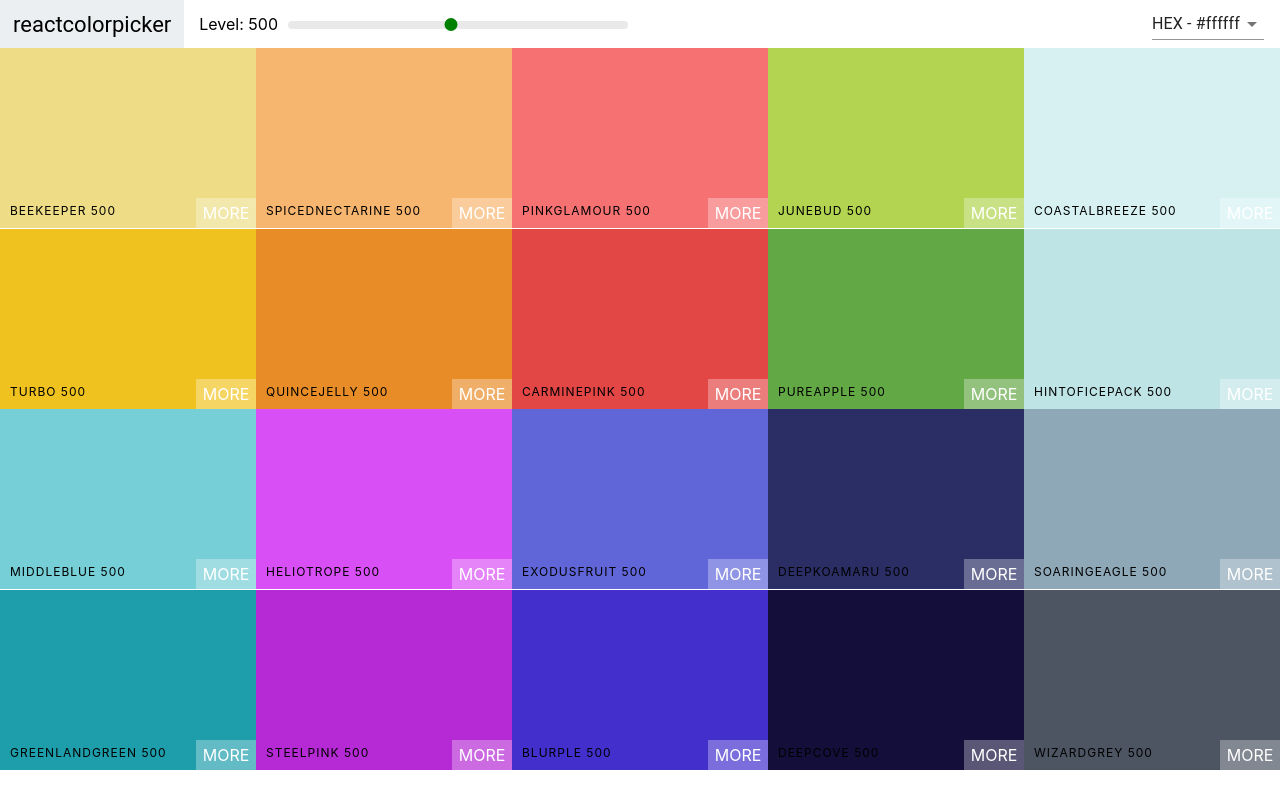
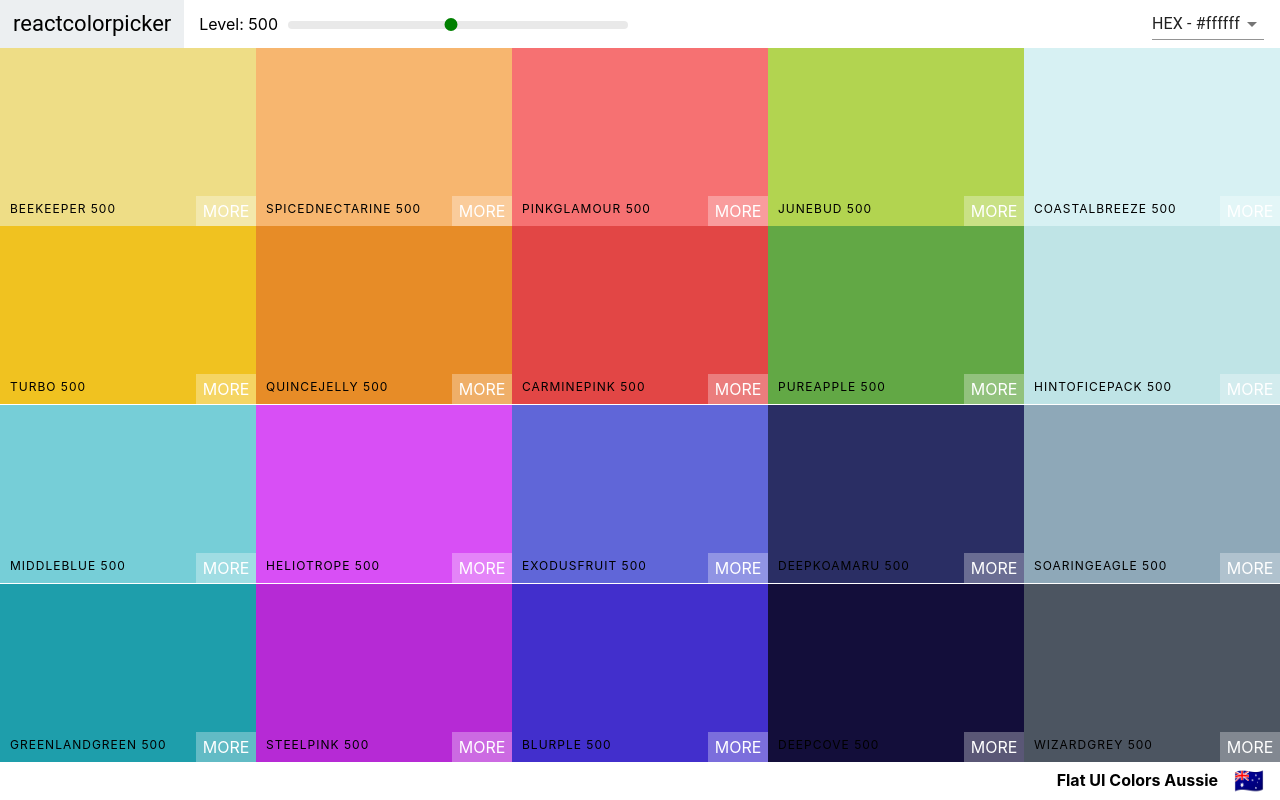
Before and after one commit to iamjamestan/colour-app, a React (Create React App) app: page / in a window 1280 px wide. Built offline with nearby package versions, Linux system fonts and the light colour scheme; the HTML template or start-up script is replaced by a standard one.

Commit message:
Add Palette footer

```diff
--- a/src/Palette.css
+++ b/src/Palette.css
@@ -1,6 +1,20 @@
 .Palette {
     height: 100vh;
+    display: flex;
+    flex-direction: column;
 }
 .Palette-colors {
     height: 90%;
 }
+.Palette-footer {
+    background-color: white;
+    height: 5vh;
+    display: flex;
+    justify-content: flex-end;
+    align-items: center;
+    font-weight: bold;
+}
+.emoji {
+    font-size: 1.5rem;
+    margin: 0 1rem;
+}
--- a/src/Palette.js
+++ b/src/Palette.js
@@ -20,9 +20,9 @@
     }
 
     render() {
-        const {colors} = this.props.palette;
+        const {colors, paletteName, emoji} = this.props.palette;
         const {level, format} = this.state;
-        const colorBoxes = colors[level].map(c => (<ColorBox background={c[format]} name={c.name}/>));
+        const colorBoxes = colors[level].map(c => (<ColorBox background={c[format]} name={c.name} key={c.id}/>));
         return(
             <div className={"Palette"}>
                 {/* Navbar */}
@@ -32,6 +32,10 @@
                     {colorBoxes}
                 </div>
                 {/* Footer */}
+                <footer className={"Palette-footer"}>
+                    {paletteName}
+                    <span className={"emoji"}>{emoji}</span>
+                </footer>
             </div>
         )
     }
```
